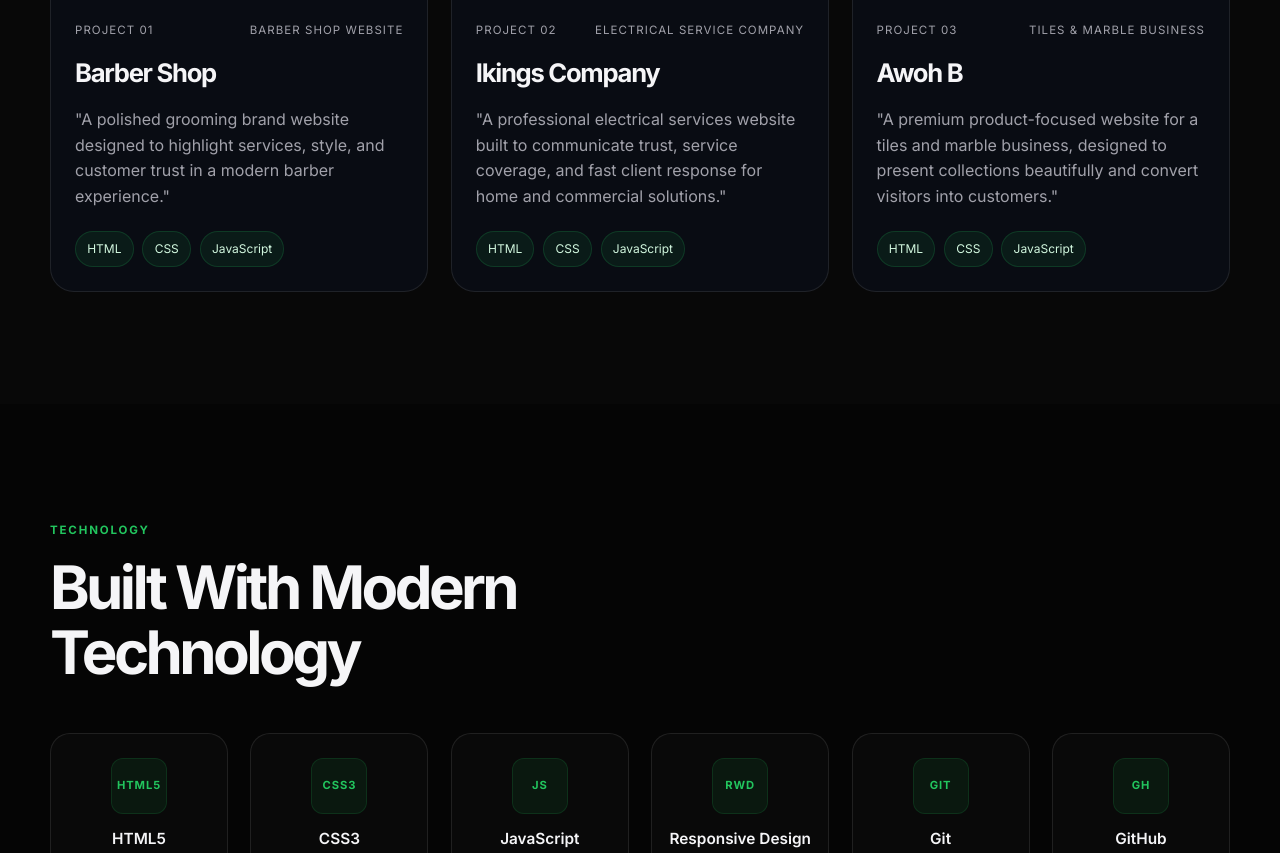
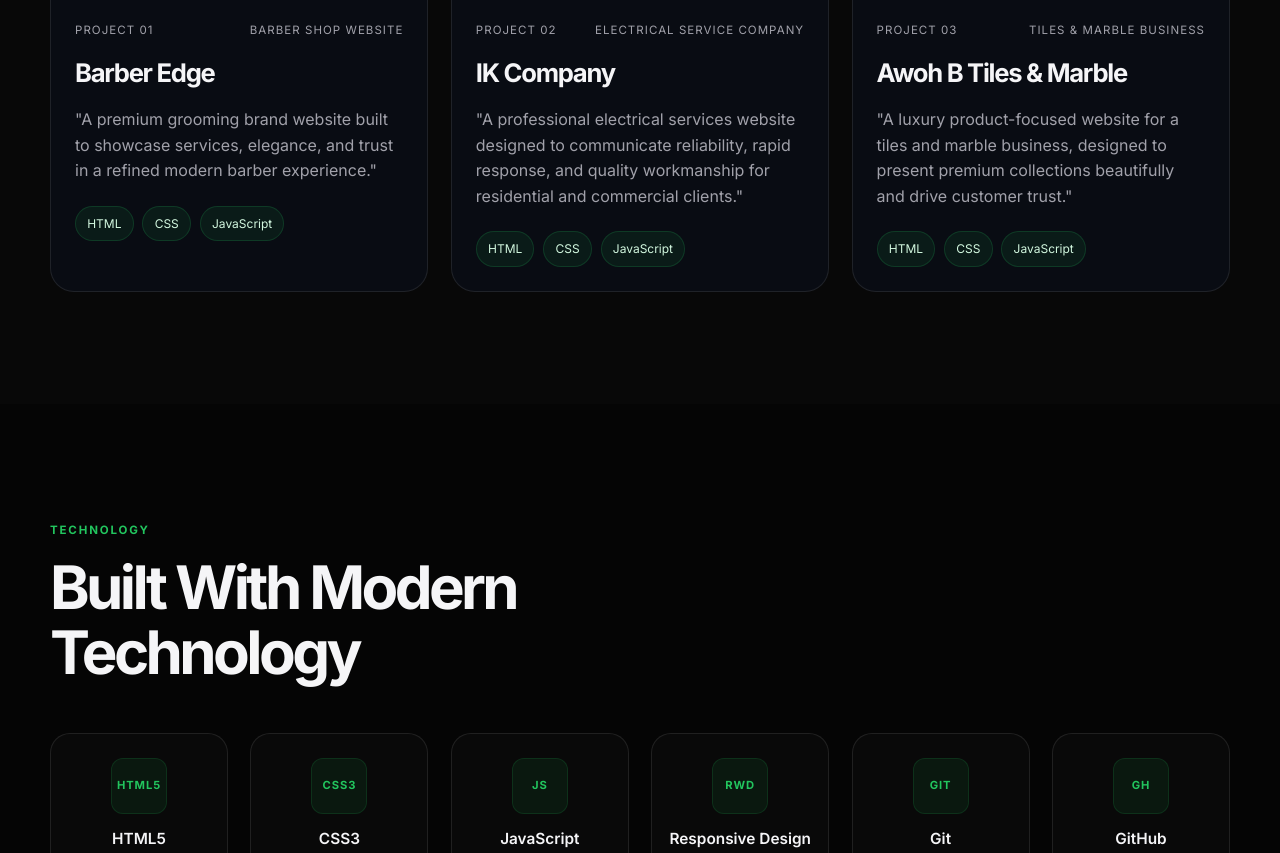
Before and after one commit to onyekachiemmanuel965-hub/PORT-FOLIO, a plain HTML site: page index.html in a window 1280 px wide. Shown: the part 3153-4006 px from the top of the page. Drawn offline with Linux system fonts and the light colour scheme.

Commit message:
Polish portfolio branding

```diff
--- a/index.html
+++ b/index.html
@@ -240,9 +240,9 @@
                   <span class="project-kicker">PROJECT 01</span>
                   <span class="project-category">Barber Shop Website</span>
                 </div>
-                <h3>Barber Shop</h3>
+                <h3>Barber Edge</h3>
                 <p>
-                  "A polished grooming brand website designed to highlight services, style, and customer trust in a modern barber experience."
+                  "A premium grooming brand website built to showcase services, elegance, and trust in a refined modern barber experience."
                 </p>
                 <ul class="tech-tags">
                   <li>HTML</li>
@@ -267,9 +267,9 @@
                   <span class="project-kicker">PROJECT 02</span>
                   <span class="project-category">Electrical Service Company</span>
                 </div>
-                <h3>Ikings Company</h3>
+                <h3>IK Company</h3>
                 <p>
-                  "A professional electrical services website built to communicate trust, service coverage, and fast client response for home and commercial solutions."
+                  "A professional electrical services website designed to communicate reliability, rapid response, and quality workmanship for residential and commercial clients."
                 </p>
                 <ul class="tech-tags">
                   <li>HTML</li>
@@ -294,9 +294,9 @@
                   <span class="project-kicker">PROJECT 03</span>
                   <span class="project-category">Tiles &amp; Marble Business</span>
                 </div>
-                <h3>Awoh B</h3>
+                <h3>Awoh B Tiles &amp; Marble</h3>
                 <p>
-                  "A premium product-focused website for a tiles and marble business, designed to present collections beautifully and convert visitors into customers."
+                  "A luxury product-focused website for a tiles and marble business, designed to present premium collections beautifully and drive customer trust."
                 </p>
                 <ul class="tech-tags">
                   <li>HTML</li>
```
